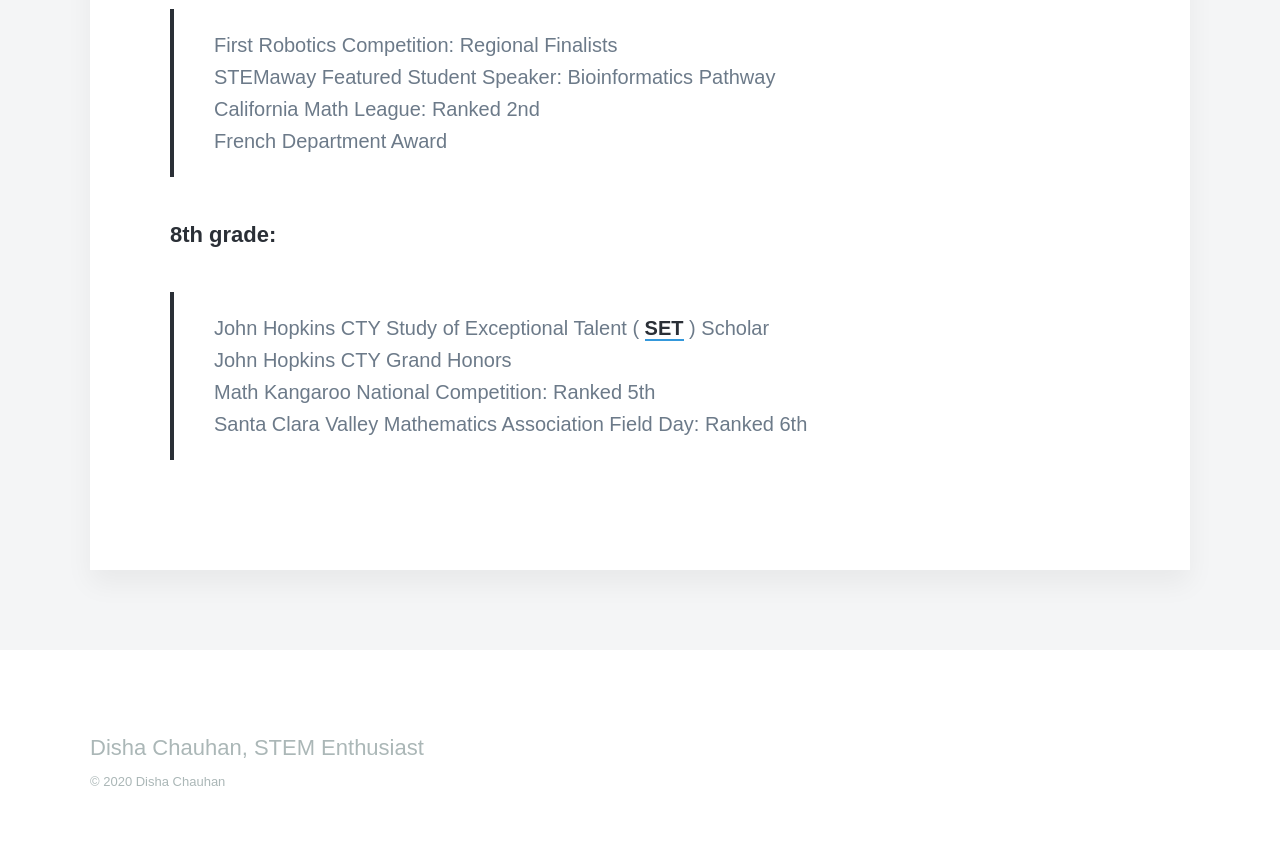
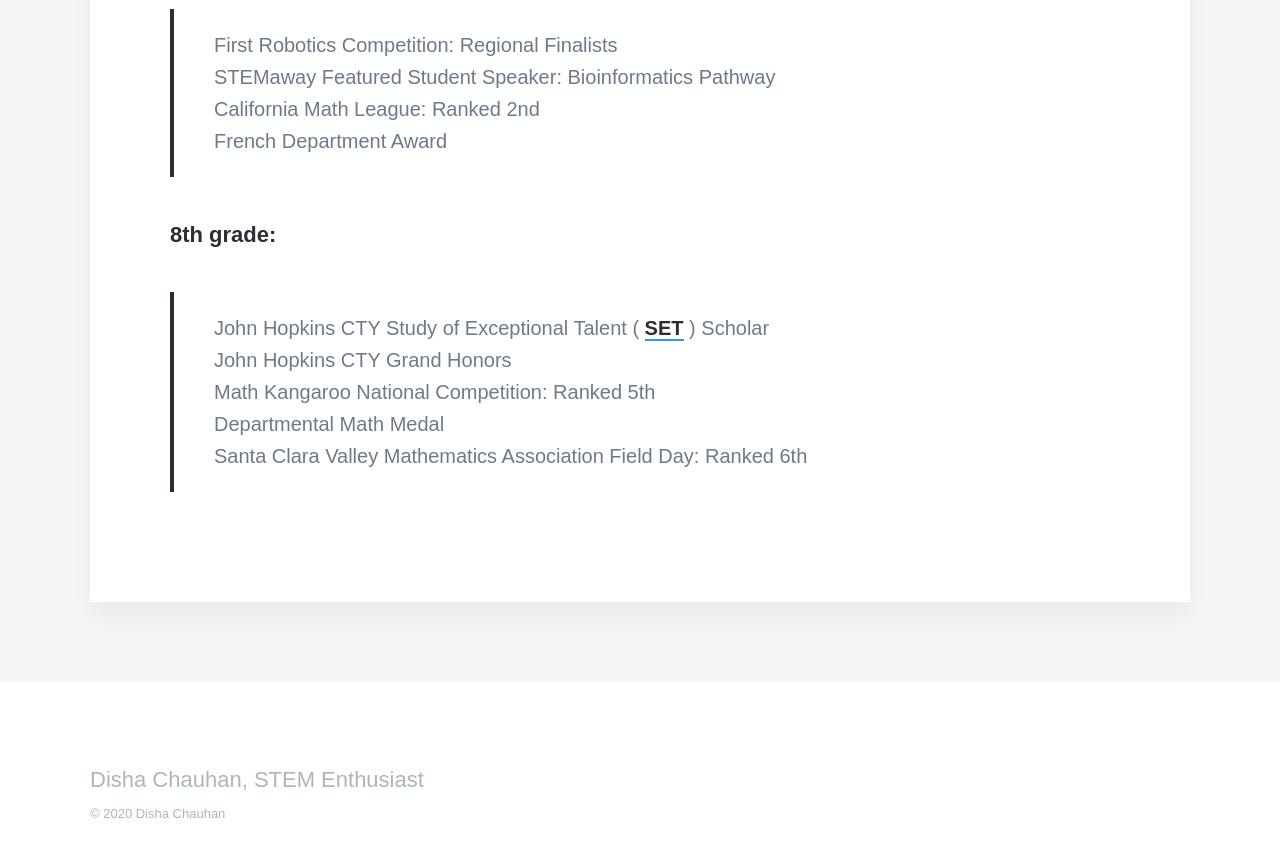
Before and after one commit to disha-22/disha-22.github.io, a Jekyll site: the page built from _pages/Resume.md, in a window 1280 px wide and 900 px high, scrolled down 1879 px. Shown: the top 857 px of the window. Built offline with Jekyll 4.4.1, drawn with Linux system fonts in a browser that asks for light colours; nearby versions of some CDN libraries; some web fonts are replaced.

Commit message:
Update Resume.md

```diff
--- a/_pages/Resume.md
+++ b/_pages/Resume.md
@@ -43,4 +43,5 @@ Freshman Year: Bio Honors, Trig & Precalc Honors, English Honors, Robotics
 > John Hopkins CTY Study of Exceptional Talent ( <a href="https://cty.jhu.edu/set/">SET</a> ) Scholar
 <br> John Hopkins CTY Grand Honors
 <br> Math Kangaroo National Competition: Ranked 5th
+<br> Departmental Math Medal
 <br> Santa Clara Valley Mathematics Association Field Day: Ranked 6th
```
